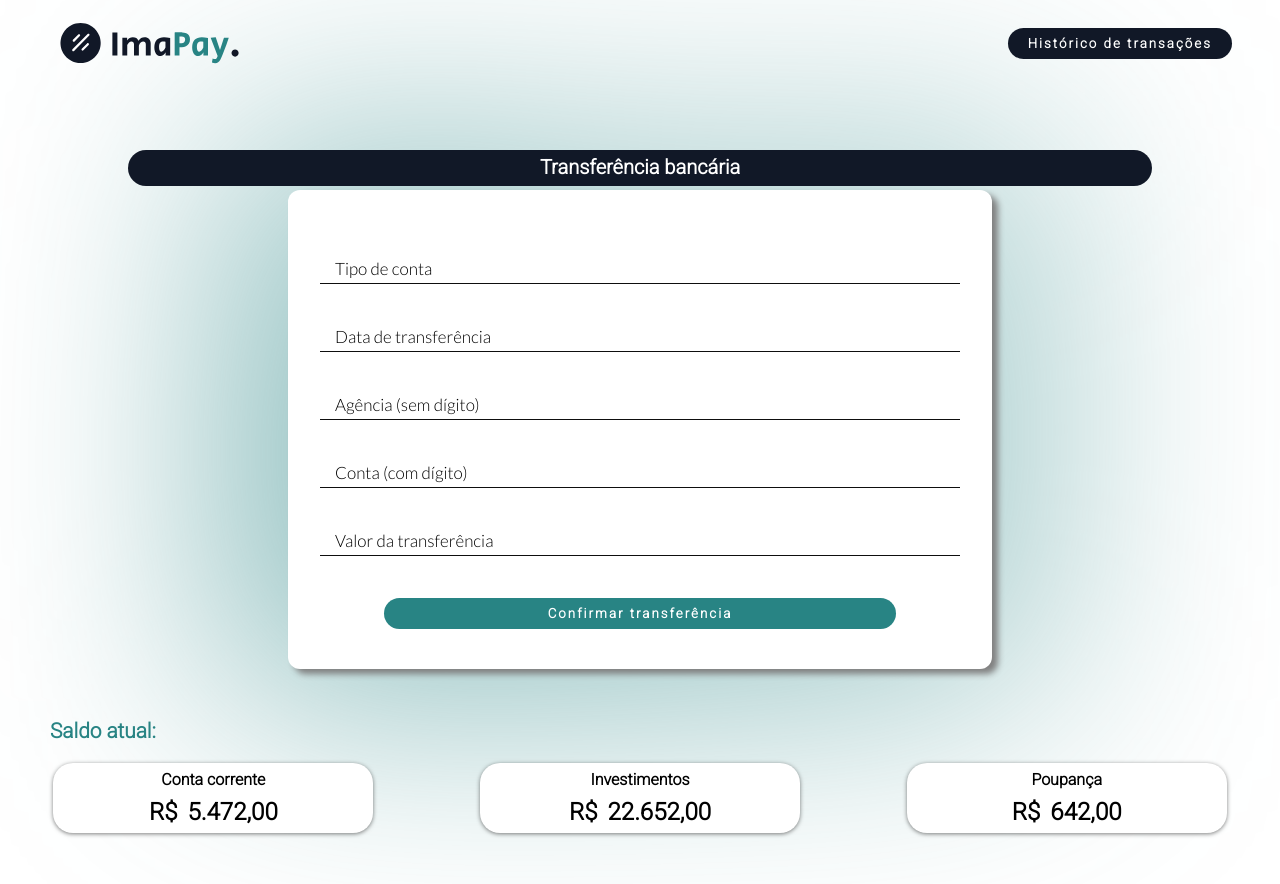
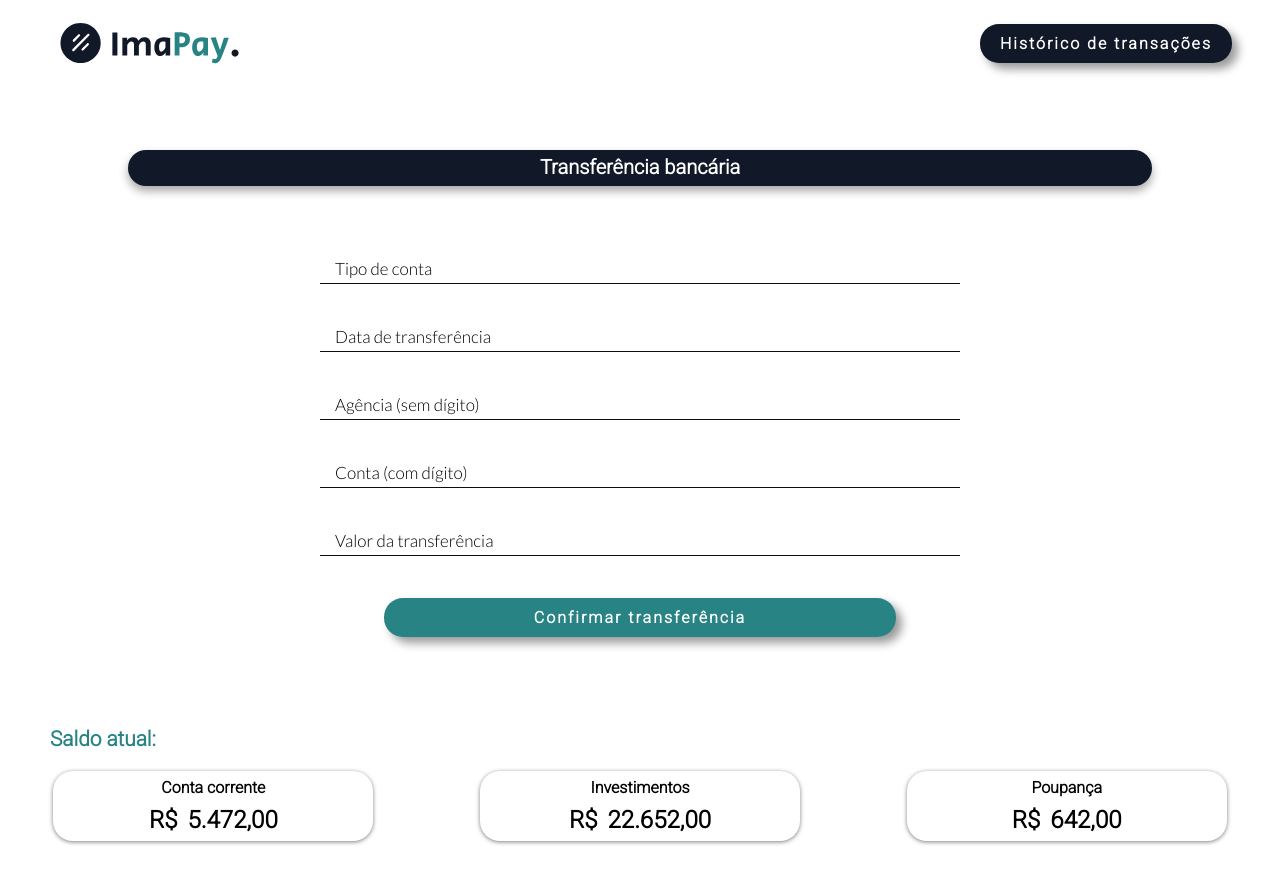
Before and after one commit to MateusNhoato/ImaPay, a React (Vite) app in the folder react/: page / in a window 1280 px wide. Shown: the top 884 px of the page. Built offline with nearby package versions, Linux system fonts and the light colour scheme; a web font is replaced by a local one.

Commit message:
fix Transfer-Page gradient

```diff
--- a/react/src/components/Button/Button.css
+++ b/react/src/components/Button/Button.css
@@ -2,13 +2,15 @@
     display: block;
     border: 0;
     color: var(--neutral-color-light);
-    font-weight: bold;
+    font-size: 1rem;
+    font-weight: bolder;
     letter-spacing: 2px;
-    padding: 8px 20px;
+    padding: 10px 20px;
     margin-bottom: auto;
     background-color: var(--primary-color);
     border-radius: 19px;
     cursor: pointer;
+    box-shadow: 6px 6px 10px rgba(0, 0, 0, 0.4);
 }
 
 .button:hover{
--- a/react/src/components/Form/Form.css
+++ b/react/src/components/Form/Form.css
@@ -17,6 +17,19 @@
     filter: blur(119px);
     border-radius: 24px;
     z-index: -1;
+}
+
+.form-no-gradient {
+    background-color: #fff;
+}
+
+.form-container-transfer {
+    display: flex;
+    justify-content: center;
+    margin: 74px auto 15px auto;
+    width: 55%;
+    background-color: white;
+    padding: 68px 0 20px 0;
 }
 
 .low-link {
--- a/react/src/components/Form/Form.jsx
+++ b/react/src/components/Form/Form.jsx
@@ -3,13 +3,14 @@ import Button from '../Button/Button'
 
 import './Form.css'
 
-const Form = ({title, children, buttonFunction, buttonValue, lowLinkValue, lowLinkRef, buttonWidth}) => {
-    const BTN_HOVER_COLOR = '#28a4a4';
+const Form = ({title, children, buttonFunction, buttonValue, lowLinkValue, lowLinkRef, buttonWidth, hoverColor='#28a4a4', gradient=false}) => {
     const BTN_COLOR = 'var(--secondary-color)';
+    const GRADIENT_CLASS = gradient ? "form-gradient" : "form-no-gradient";
+    const FORM_CLASS = gradient ? "form-container" : "form-container-transfer";
 
     return (
-            <div className='form-container'>
-                <div className='form-gradient'></div>
+            <div className={FORM_CLASS}>
+                <div className={GRADIENT_CLASS}></div>
                  <h2 className='form-container-h2'>{title}</h2>
                     <form>
                         {children}
@@ -19,7 +20,7 @@ const Form = ({title, children, buttonFunction, buttonValue, lowLinkValue, lowLi
                                 label={buttonValue}
                                 width={buttonWidth}
                                 backgroundColor={BTN_COLOR}
-                                hoverColor={BTN_HOVER_COLOR}
+                                hoverColor={hoverColor}
                                 leaveColor={BTN_COLOR}
                             />
                         </div>
--- a/react/src/pages/transfer_page/TransferPage.css
+++ b/react/src/pages/transfer_page/TransferPage.css
@@ -1,7 +1,3 @@
-.transfer-container+.form-box {
-    box-shadow: 0;
-}
-
 .transfer-div {
     display: flex;
     justify-content: center;
@@ -20,4 +16,5 @@
     display: flex;
     justify-content: center;
     background-color: var(--primary-color);
+    box-shadow: 0px 5px 10px rgba(0, 0, 0, 0.35);
 }
--- a/react/src/pages/transfer_page/TransferPage.jsx
+++ b/react/src/pages/transfer_page/TransferPage.jsx
@@ -24,17 +24,17 @@ const TransferPage = () => {
         <div>
             <NavBar items={items} />
 
-            <div className="transfer-container">
+            <div >
                 <div className="transfer-div">
                     <div className="transfer-title">Transferência bancária</div>
                 </div>
                 <Form
-                    // title={<div className="transfer-title">Transferência bancária</div>}
                     buttonValue={'Confirmar transferência'}
                     buttonWidth={'80%'}
                     click={() => {}}
                     hoverColor={'#111827'}
                     leaveColor={'#288484'}
+                    gradient={false}
                 >
                     <Input>Tipo de conta</Input>
                     <Input>Data de transferência</Input>
```
